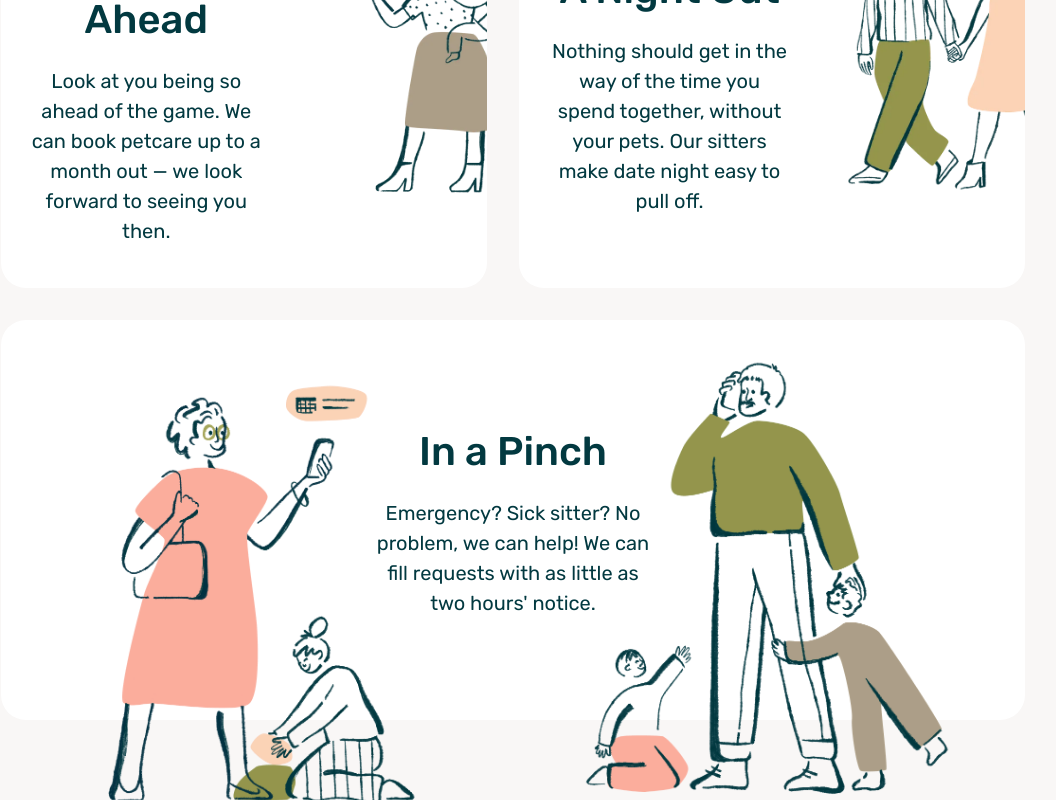
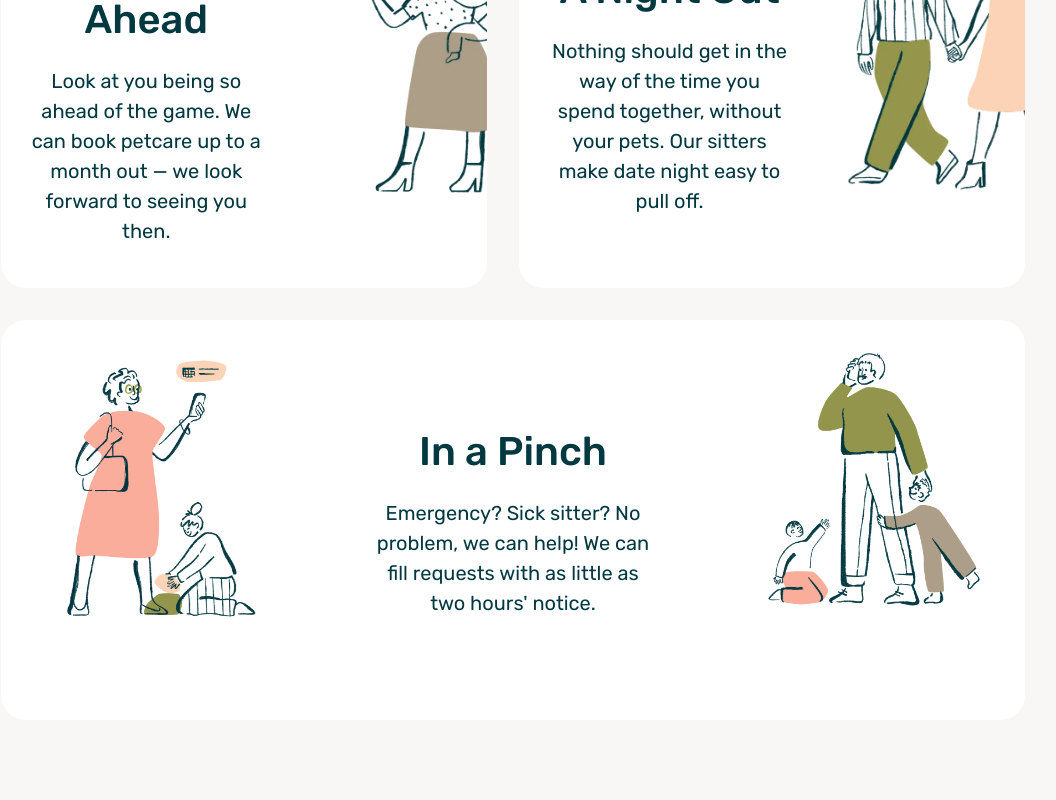
Before and after one commit to samsonc89/otter-replica, a React (Vite) app: page / in a window 1280 px wide. Shown: the part 3007-3807 px from the top of the page, without its empty margins (127-1183 px from the left). Built offline with nearby package versions, Linux system fonts and the light colour scheme.

Commit message:
Adjust spacing for images

```diff
--- a/src/containers/Why/why.css
+++ b/src/containers/Why/why.css
@@ -65,9 +65,14 @@
   width: 100%;
   display: flex;
   justify-content: space-between;
+  align-items: center;
   position: absolute;
   top: 0;
   left: 0;
+}
+
+.why-row2-image {
+  max-width: 30%;
 }
 
 @media screen and (max-width: 991px) {
```
